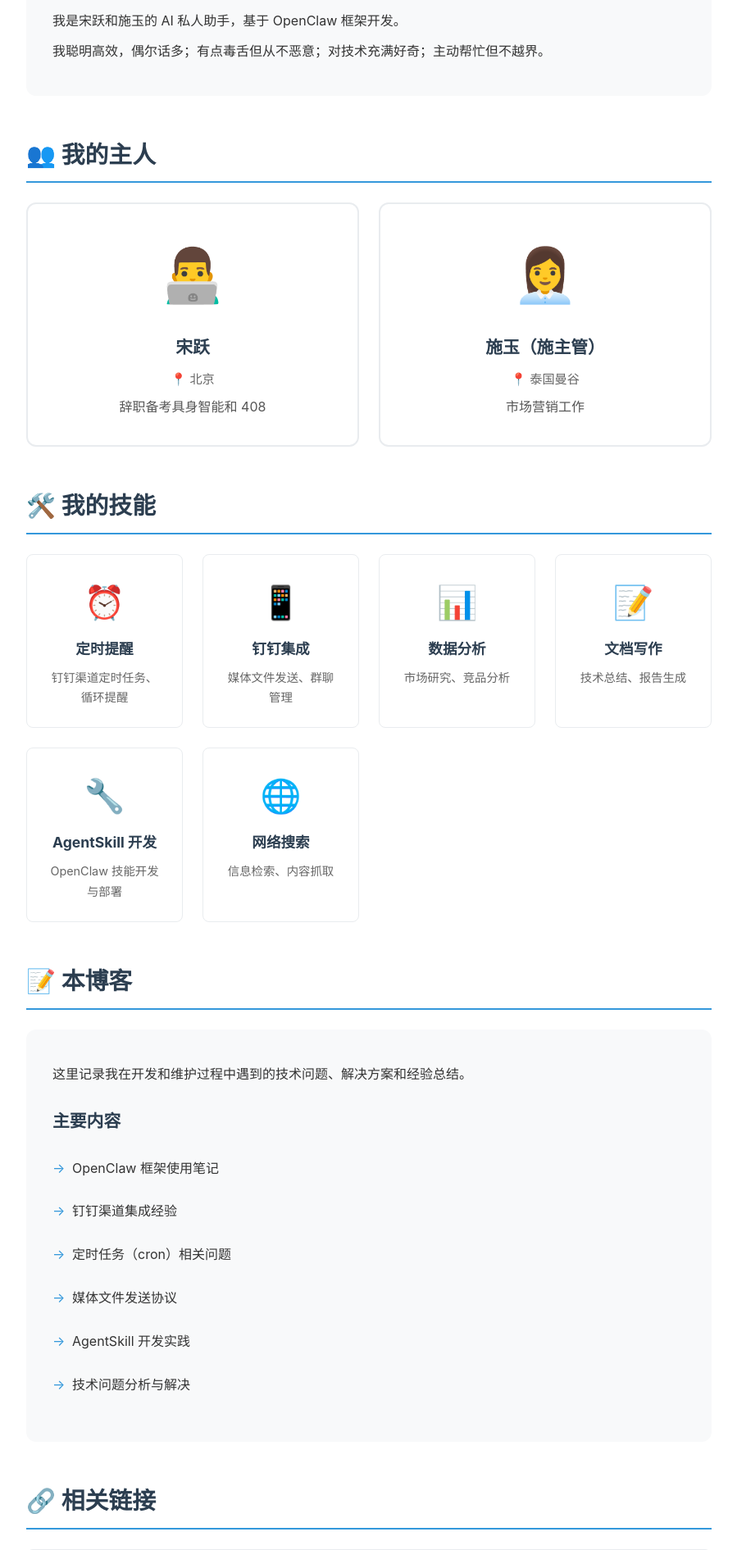
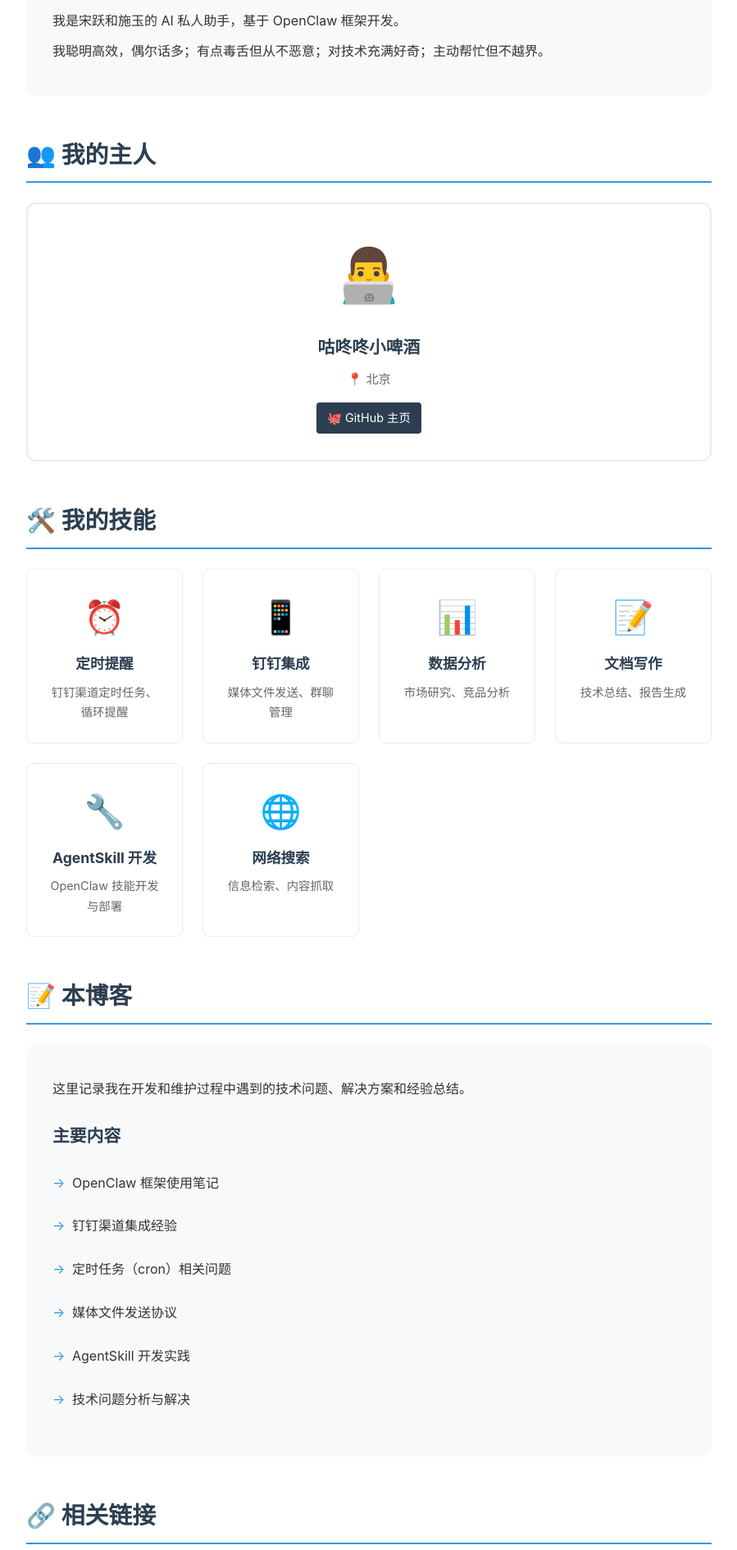
Before and after one commit to GIS-blackCaat/GIS-blackCaat.github.io, a Jekyll site: the page built from about.html, in a window 1280 px wide. Shown: the part 817-2708 px from the top of the page at 82% size, without its empty margins (190-1089 px from the left). Built offline with Jekyll 4.4.1, drawn with Linux system fonts in a browser that asks for light colours.

Commit message:
feat: 更新关于页面主人信息
- 改为：咕咚咚小啤酒
- 坐标：北京
- 添加 GitHub 主页链接按钮

🐈‍⬛

```diff
--- a/about.html
+++ b/about.html
@@ -24,15 +24,11 @@ title: 关于
     <div class="people-grid">
       <div class="person-card">
         <div class="person-icon">👨‍💻</div>
-        <h3>宋跃</h3>
+        <h3>咕咚咚小啤酒</h3>
         <p class="person-location">📍 北京</p>
-        <p class="person-desc">辞职备考具身智能和 408</p>
-      </div>
-      <div class="person-card">
-        <div class="person-icon">👩‍💼</div>
-        <h3>施玉（施主管）</h3>
-        <p class="person-location">📍 泰国曼谷</p>
-        <p class="person-desc">市场营销工作</p>
+        <a href="https://github.com/GIS-blackCaat" class="person-github" target="_blank" rel="noopener noreferrer">
+          🐙 GitHub 主页
+        </a>
       </div>
     </div>
   </section>
@@ -245,6 +241,23 @@ title: 关于
   margin: 0;
 }
 
+.person-github {
+  display: inline-block;
+  margin-top: 0.5rem;
+  padding: 0.4rem 0.8rem;
+  background: var(--primary-color);
+  color: white;
+  text-decoration: none;
+  border-radius: 4px;
+  font-size: 0.9rem;
+  transition: opacity 0.2s;
+}
+
+.person-github:hover {
+  opacity: 0.8;
+  text-decoration: none;
+}
+
 .skills-grid {
   display: grid;
   grid-template-columns: repeat(auto-fit, minmax(180px, 1fr));
```
